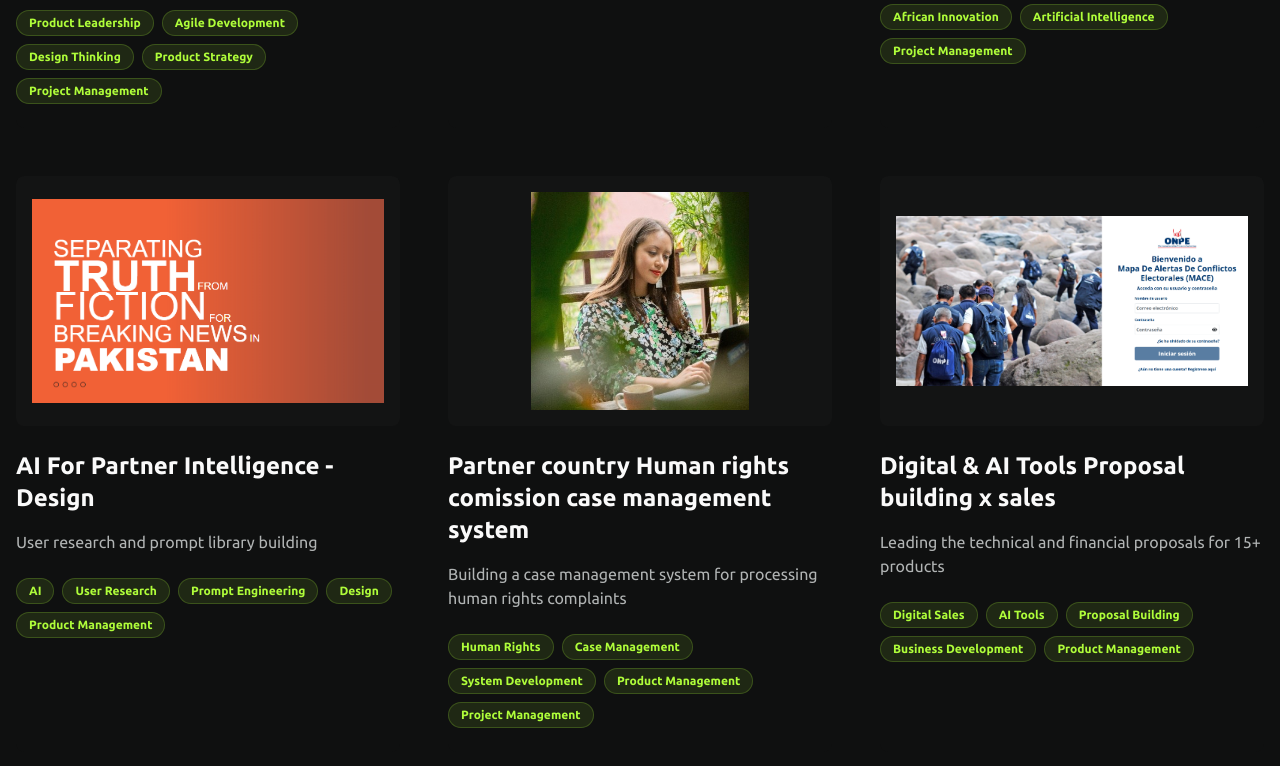
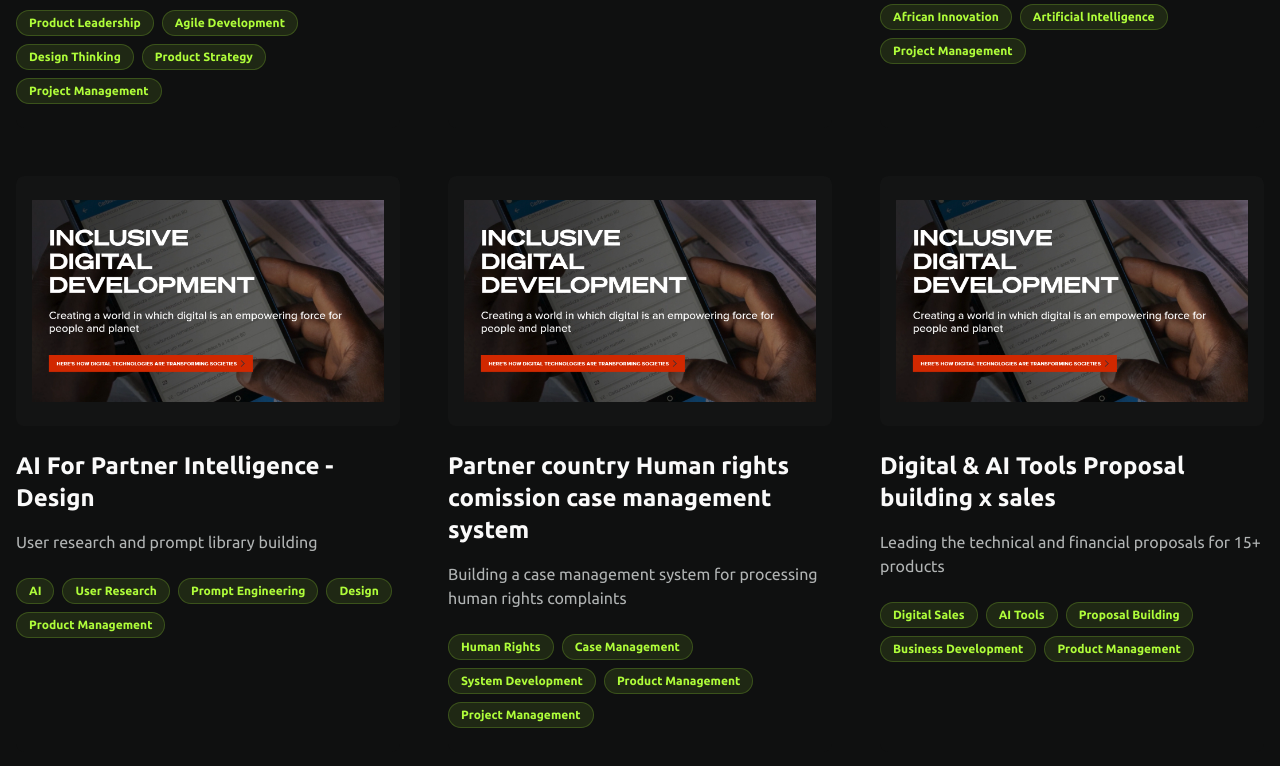
Before and after one commit to kasukasukasu/kaarina-product-portfolio, a React (Vite) app: page / in a window 1280 px wide. Shown: the part 4034-4800 px from the top of the page. Built offline with nearby package versions, Linux system fonts and the light colour scheme.

Commit message:
Update main image for last projects
Add the provided image as the main image for the last three projects.

```diff
--- a/src/components/ProjectsSection.tsx
+++ b/src/components/ProjectsSection.tsx
@@ -142,7 +142,7 @@ const projects: Project[] = [
     id: 16,
     title: "AI For Partner Intelligence - Design",
     description: "User research and prompt library building",
-    image: "/lovable-uploads/b99342b4-9505-4ecb-9b6f-a4c1c3c68c10.png",
+    image: "/lovable-uploads/b4ee468c-73d6-488f-a49b-b3fb31576df4.png",
     demoUrl: "https://www.example.com/ai-partner-intelligence",
     githubUrl: "",
     techStack: ["AI", "User Research", "Prompt Engineering", "Design", "Product Management"]
@@ -151,7 +151,7 @@ const projects: Project[] = [
     id: 17,
     title: "Partner country Human rights comission case management system",
     description: "Building a case management system for processing human rights complaints",
-    image: "/lovable-uploads/890f5c58-1f48-4e7a-9765-75dac4190ddf.png",
+    image: "/lovable-uploads/b4ee468c-73d6-488f-a49b-b3fb31576df4.png",
     demoUrl: "https://www.example.com/hr-case-management",
     githubUrl: "",
     techStack: ["Human Rights", "Case Management", "System Development", "Product Management", "Project Management"]
@@ -160,7 +160,7 @@ const projects: Project[] = [
     id: 18,
     title: "Digital & AI Tools Proposal building x sales",
     description: "Leading the technical and financial proposals for 15+ products",
-    image: "/lovable-uploads/a5920c90-a234-4c0b-a22d-30d1cc909d48.png",
+    image: "/lovable-uploads/b4ee468c-73d6-488f-a49b-b3fb31576df4.png",
     demoUrl: "https://www.example.com/digital-ai-proposals",
     githubUrl: "",
     techStack: ["Digital Sales", "AI Tools", "Proposal Building", "Business Development", "Product Management"]
```
Also changed, not shown: public/lovable-uploads/b4ee468c-73d6-488f-a49b-b3fb31576df4.png (added).
